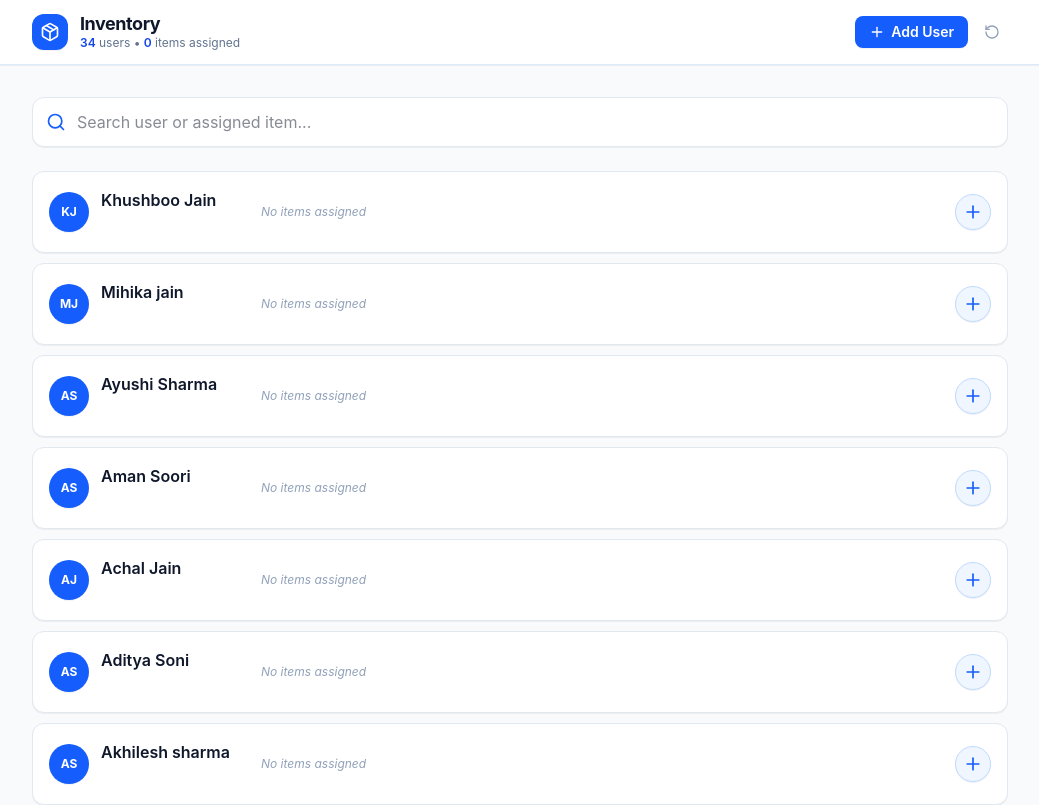
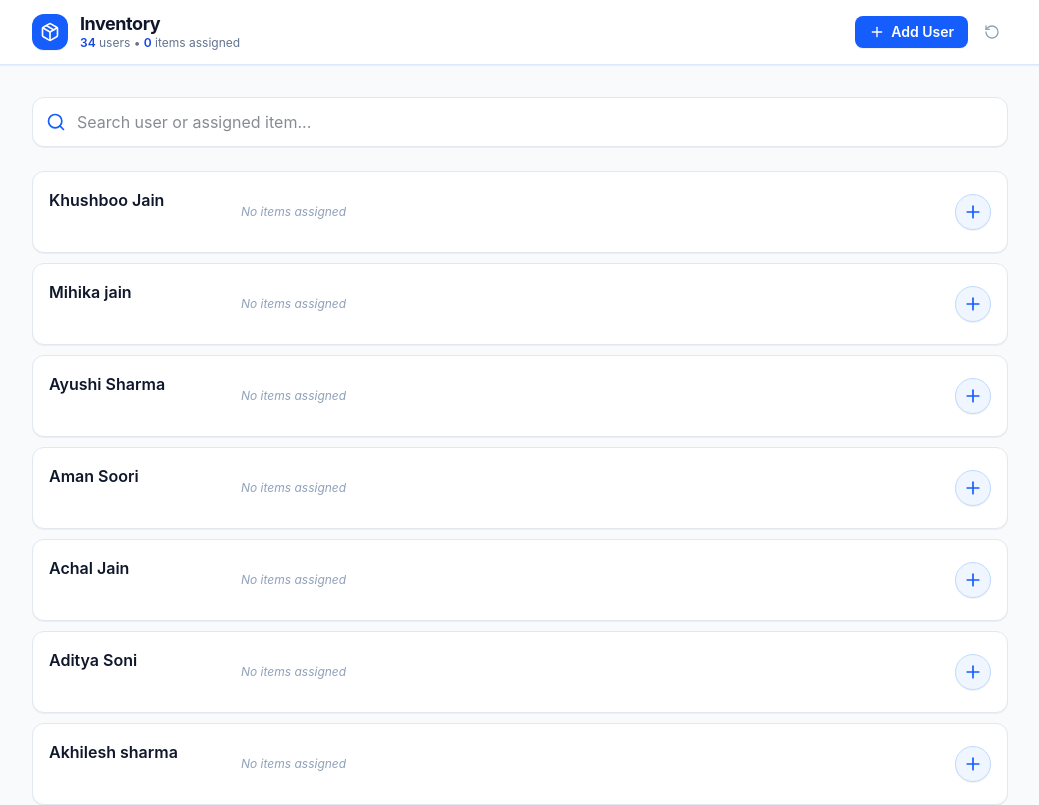
Before and after one commit to ajaypalit004/inventory-management, a Next.js app: page / in a window 1280 px wide. Shown: the top 805 px of the page, without its empty margins (120-1159 px from the left). Built offline with nearby package versions, Linux system fonts and the light colour scheme.

Commit message:
Remove circular round avatar icon from left of user names

```diff
--- a/components/UserDetailModal.tsx
+++ b/components/UserDetailModal.tsx
@@ -28,15 +28,6 @@ export const UserDetailModal: React.FC<UserDetailModalProps> = ({
   const [itemQuery, setItemQuery] = useState("");
 
   if (!isOpen || !user) return null;
-
-  const getInitials = (name: string) => {
-    return name
-      .split(" ")
-      .map((part) => part[0])
-      .join("")
-      .toUpperCase()
-      .substring(0, 2);
-  };
 
   const trimmedQuery = itemQuery.trim();
 
@@ -70,16 +61,11 @@ export const UserDetailModal: React.FC<UserDetailModalProps> = ({
       >
         {/* Header */}
         <div className="p-4 sm:p-5 bg-gradient-to-r from-blue-600 to-blue-700 text-white flex items-center justify-between">
-          <div className="flex items-center gap-3">
-            <div className="w-10 h-10 rounded-full bg-white/20 flex items-center justify-center font-bold text-sm">
-              {getInitials(user.name)}
-            </div>
-            <div>
-              <h2 className="text-lg font-bold leading-tight">{user.name}</h2>
-              <p className="text-xs text-blue-100">
-                {user.assignments.length} assigned items
-              </p>
-            </div>
+          <div>
+            <h2 className="text-lg font-bold leading-tight">{user.name}</h2>
+            <p className="text-xs text-blue-100">
+              {user.assignments.length} assigned items
+            </p>
           </div>
 
           <button
--- a/components/UserRow.tsx
+++ b/components/UserRow.tsx
@@ -15,25 +15,13 @@ export const UserRow: React.FC<UserRowProps> = ({
   onSelectUser,
   onAssignItem,
 }) => {
-  const getInitials = (name: string) => {
-    return name
-      .split(" ")
-      .map((part) => part[0])
-      .join("")
-      .toUpperCase()
-      .substring(0, 2);
-  };
-
   return (
     <div className="bg-white rounded-xl border border-slate-200 hover:border-blue-300 p-3 sm:p-4 transition-all duration-150 flex flex-col md:flex-row md:items-center justify-between gap-3 shadow-2xs hover:shadow-xs">
-      {/* Left: User Initials & Name */}
+      {/* Left: User Name */}
       <div
         onClick={() => onSelectUser(user)}
-        className="flex items-center gap-3 min-w-[200px] cursor-pointer group"
+        className="flex items-center min-w-[180px] cursor-pointer group"
       >
-        <div className="w-10 h-10 shrink-0 rounded-full bg-blue-600 text-white flex items-center justify-center font-bold text-xs shadow-2xs">
-          {getInitials(user.name)}
-        </div>
         <div className="min-w-0">
           <h3 className="text-base font-semibold text-slate-900 group-hover:text-blue-600 transition-colors truncate">
             {user.name}
```
